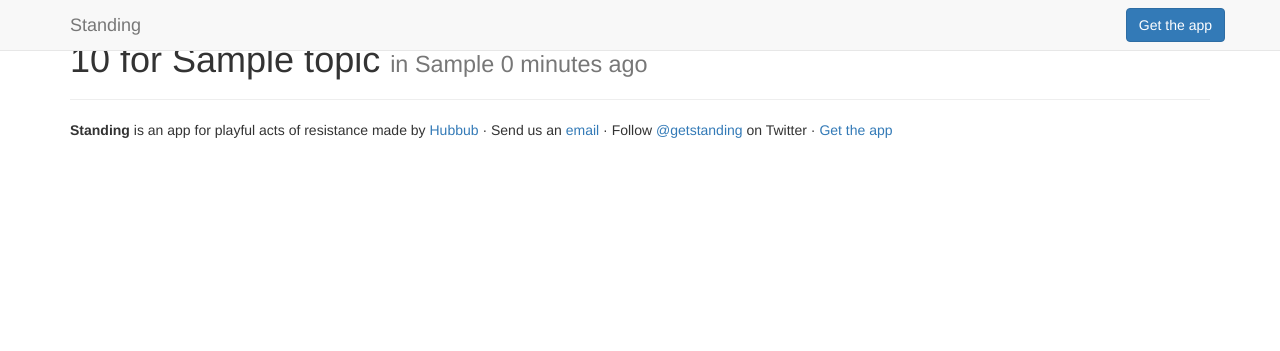
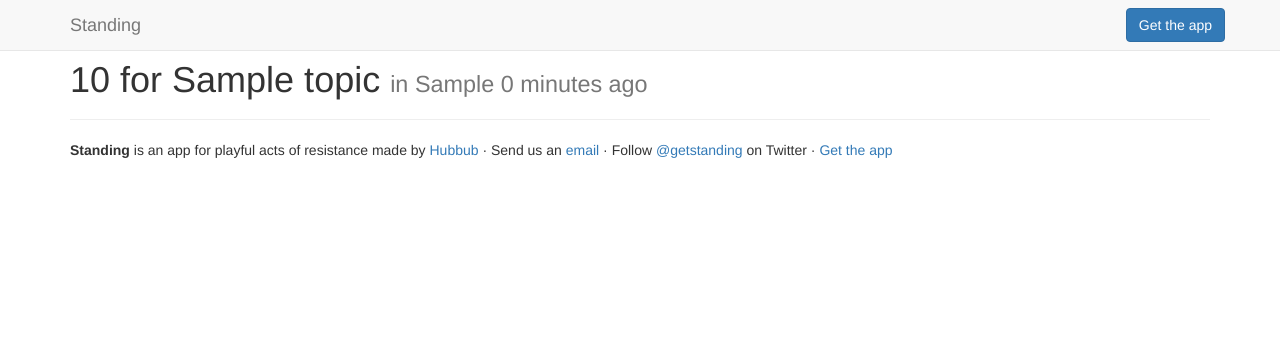
Before and after one commit to whatsthehubbub/stand-django, a Django app: template standbase/templates/standbase/stand.html in a window 1280 px wide. Shown: the top 351 px of the page. Run offline with Django 3.2, Linux system fonts and the light colour scheme; the template is opened without the code that fills it: most values are stand-ins (such as "Sample title", 1, 10 or a date in 2020); some libraries are stand-ins or nearby versions.

Commit message:
Adjustments to the base file

```diff
--- a/standbase/templates/standbase/base.html
+++ b/standbase/templates/standbase/base.html
@@ -8,15 +8,12 @@
 		<meta name="viewport" content="width=device-width, initial-scale=1">
 		<meta name="description" content="">
 		<meta name="author" content="">
-		<link rel="shortcut icon" href="../../assets/ico/favicon.ico">
+		<<!-- <link rel="shortcut icon" href="../../assets/ico/favicon.ico"> -->
 
 		<title>{% block head %}{% endblock %} &middot; Standing</title>
 
 		<!-- CSS -->
-		<link href="{{ STATIC_URL }}bootstrap/dist/css/bootstrap.min.css" type="text/css" rel="stylesheet">
-
-		<!-- JS -->
-		<script src="{{ STATIC_URL }}modernizr/modernizr.js"></script>
+		<link href="{{ STATIC_URL }}bower_components/bootstrap/dist/css/bootstrap.min.css" type="text/css" rel="stylesheet">
 
 		<!-- HTML5 shim and Respond.js IE8 support of HTML5 elements and media queries -->
 		<!--[if lt IE 9]>
@@ -41,8 +38,8 @@
 
 		<!-- JS EXTRA -->
 		<script src="//ajax.googleapis.com/ajax/libs/jquery/1.11.0/jquery.min.js"></script>
-        <script>window.jQuery || document.write('<script src="{{ STATIC_URL }}jquery/dist/jquery.min.js"><\/script>')</script>
-		<script src="{{ STATIC_URL }}bootstrap/dist/js/bootstrap.min.js"></script>
+        <script>window.jQuery || document.write('<script src="{{ STATIC_URL }}bower_components/jquery/dist/jquery.min.js"><\/script>')</script>
+		<script src="{{ STATIC_URL }}bower_components/bootstrap/dist/js/bootstrap.min.js"></script>
 
 		{% block extra_javascript %}{% endblock %}
 	</body>
```
